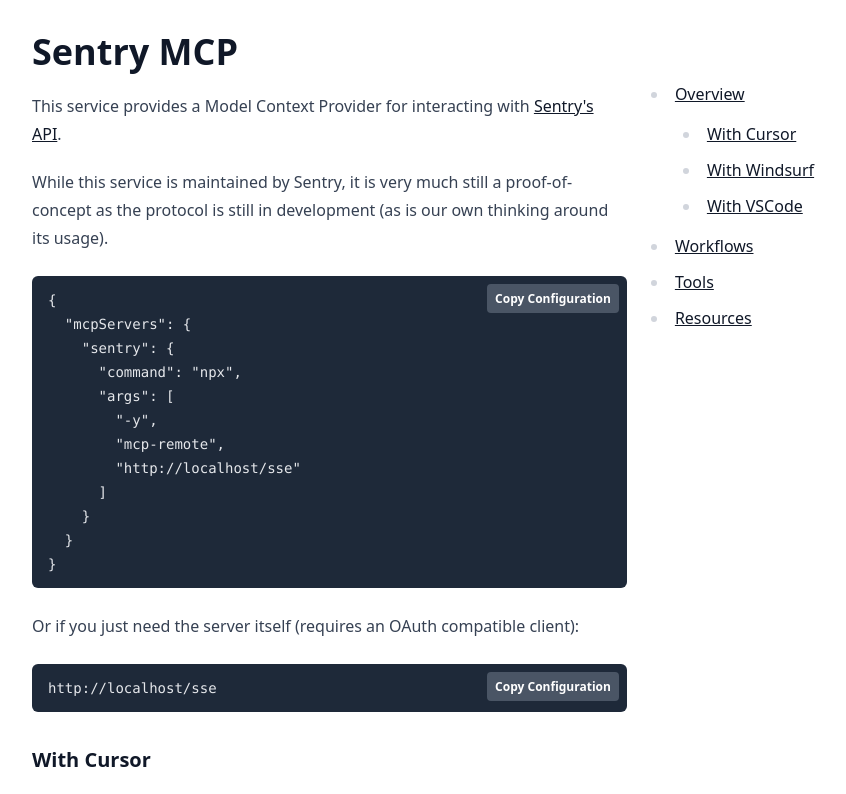
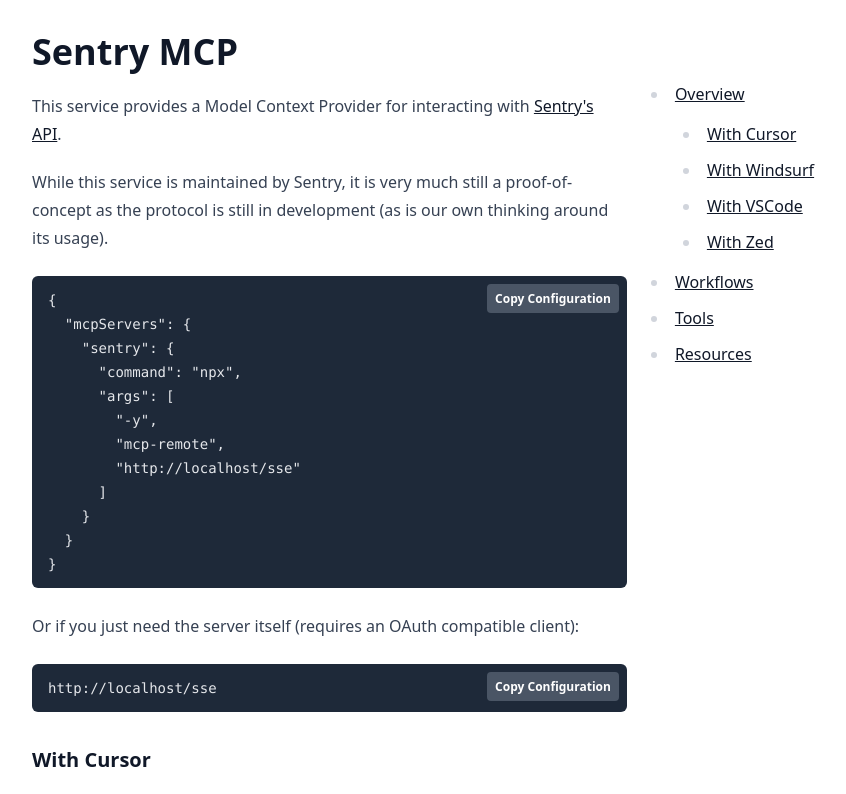
Before and after one commit to srinathpasupathi/zoho-mcp-server, a React (Vite) app: page / in a window 1280 px wide. Shown: the top 794 px of the page, without its empty margins (0-846 px from the left). Built offline with nearby package versions, Linux system fonts and the light colour scheme.

Commit message:
More fixes

```diff
--- a/src/web/App.tsx
+++ b/src/web/App.tsx
@@ -258,6 +258,9 @@
                 <li>
                   <a href="#with-vscode">With VSCode</a>
                 </li>
+                <li>
+                  <a href="#with-zed">With Zed</a>
+                </li>
               </ul>
             </li>
             <li>
```
